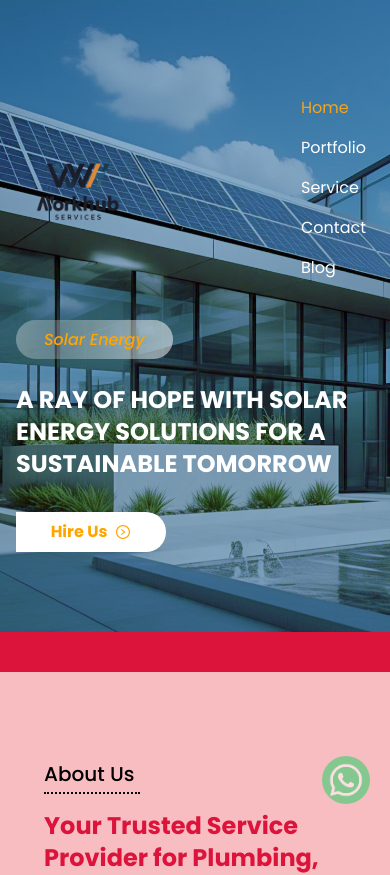
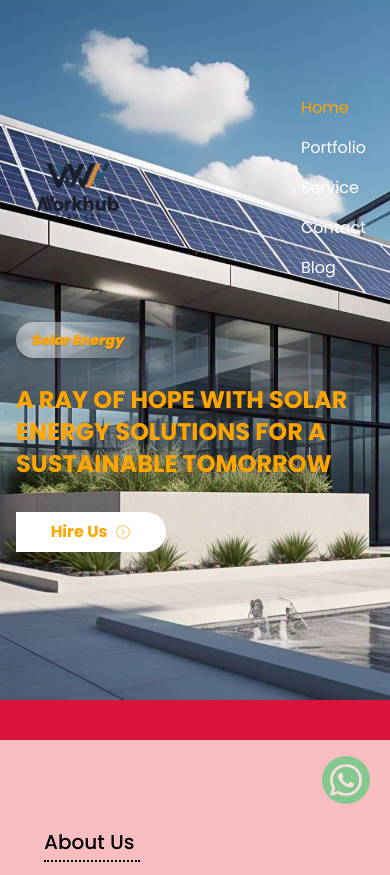
Before and after one commit to Georgechisom/workhub-solar, a React (Create React App) app: page / in a window 390 px wide. Shown: the top 875 px of the page. Built offline with nearby package versions, Linux system fonts and the light colour scheme.

Commit message:
app updated

```diff
--- a/src/components/otherCss/home.css
+++ b/src/components/otherCss/home.css
@@ -1,12 +1,8 @@
 .bgcss{
-    width: 100%;
-    height: 100%;
-    /* animation: name duration timing-function delay iteration-count direction fill-mode; */
     animation: upDownAndBack 10s linear infinite;
     perspective: 1000px;
     background-size: cover;
     perspective-origin: 50% 50%;
-    /* background-color: rgba(117, 43, 5, 0.48); */
     background-blend-mode: darken;
 }
 
@@ -78,12 +74,7 @@
 
 @media screen and (max-width: 992px) {
     .bgcss{
-        width: 100%;
-        /* animation: name duration timing-function delay iteration-count direction fill-mode; */
         animation: leftToRight 100s linear infinite;
-        perspective: 1000px;
-        perspective-origin: 50% 50%;
-        background-color: rgba(21, 93, 149, 0.51);
     }
 }
 
--- a/src/pages/HomePage.js
+++ b/src/pages/HomePage.js
@@ -1,7 +1,7 @@
 import React, { useEffect, useRef, useState } from 'react';
 import Navbar from '../components/Navbar/Navbar';
 import BackgroundImage from "../images/solarlongpanels.JPG";
-import BackgroundImage1 from "../images/our_electric_service.jpg";
+import BackgroundImage1 from "../images/interiors.jpg";
 import BackgroundImage2 from "../images/our_plumbing_service.webp";
 import Logo from "../images/workhublogo.png";
 import { Link } from 'react-router-dom';
@@ -33,9 +33,24 @@ const HomePage = () => {
 
 
   const slideData = [
-    { url: BackgroundImage, caption: 'A RAY OF HOPE WITH SOLAR ENERGY SOLUTIONS FOR A SUSTAINABLE TOMORROW', energy: "Solar Energy", style: { color: "orange" }, },
-    { url: BackgroundImage1, caption: 'SPARK INNOVATION BY UNLEASHING THE POTENTIAL ENERGY WITH ADVANCED TECHNOLOGY', energy: "Electric Energy", style: { color: "#DC143C" }, },
-    { url: BackgroundImage2, caption: 'PIPE DREAM TO REALITY VIA DELIVERING EFFICIENT PLUMBING SOLUTIONS FOR A BETTER WORLD', energy: "Pipe Synergy", style: { color: "#26d367" }, },
+    { url: BackgroundImage,
+      caption: 'A RAY OF HOPE WITH SOLAR ENERGY SOLUTIONS FOR A SUSTAINABLE TOMORROW',
+      energy: "Solar Energy",
+      style: { color: "orange", },
+      backgroundColor: "rgba(117, 43, 5, 0.3)",
+    },
+    { url: BackgroundImage1,
+      caption: 'SPARK INNOVATION BY UNLEASHING THE POTENTIAL ENERGY WITH ADVANCED TECHNOLOGY',
+      energy: "Electric Energy",
+      style: { color: "#DC143C", },
+      backgroundColor: "rgba(21, 93, 149, 0.51);",
+    },
+    { url: BackgroundImage2,
+      caption: 'PIPE DREAM TO REALITY VIA DELIVERING EFFICIENT PLUMBING SOLUTIONS FOR A BETTER WORLD',
+      energy: "Pipe Synergy",
+      style: { color: "#26d367", },
+      backgroundColor: "rgba(142, 180, 134, 0.294)",
+    },
   ];
 
   useEffect(() => {
@@ -385,7 +400,7 @@ const HomePage = () => {
     <div className='my-auto'>
       <Navbar />
 
-      <section className='max-w-screen-xl lg:my-10 mx-auto w-full h-full overflow-hidden lg:rounded-2xl py-16 md:py-10 items-center justify-center bgcss' style={{ backgroundImage: `url('${slideData[currentIndex].url}')`, objectFit: "cover", }}>
+      {/* <section className='max-w-screen-xl lg:my-10 mx-auto w-full h-full overflow-hidden lg:rounded-2xl py-16 md:py-10 items-center justify-center bgcss' style={{ backgroundImage: `url('${slideData[currentIndex].url}')`, objectFit: "cover", }}>
         <div>
           <div className='flex items-center justify-between px-6 lg:px-20'>
             <Link to="/"><img src={Logo} alt='Logo' className='w-28 md:w-32 lg:w-32 mt-2 mb-2 object-cover cursor-pointer'/></Link>
@@ -417,7 +432,41 @@ const HomePage = () => {
             </Link>
           </div>
         </div>
-      </section>
+      </section> */}
+
+      <section className='max-w-screen-xl lg:my-10 mx-auto w-full h-[700px] md:h-[1000px] overflow-hidden lg:rounded-2xl py-16 md:py-10 items-center justify-center bgcss' style={{ backgroundImage: `url('${slideData[currentIndex].url}')`, objectFit: "cover", backgroundColor: `url('${slideData[currentIndex].backgroundColor}')` }}>
+        <div className=''>
+          <div className='flex items-center justify-between px-6 lg:px-20'>
+            <Link to="/"><img src={Logo} alt='Logo' className='w-28 md:w-32 lg:w-32 mt-2 mb-2 object-cover cursor-pointer'/></Link>
+            <div className='flex flex-col text-white gap-y-2 md:gap-y-3 lg:gap-y-4 py-8'>
+              <Link className='hover:font-semibold hover:text-[#DC143C] cursor-pointer'to="/" style={slideData[currentIndex].style} >Home</Link>
+              <Link className='hover:font-semibold hover:text-[#DC143C] cursor-pointer py-2' to="/portfolio">Portfolio</Link>
+              <Link className='hover:font-semibold hover:text-[#DC143C] cursor-pointer' to="/service">Service</Link>
+              <Link className='hover:font-semibold hover:text-[#DC143C] cursor-pointer py-2' to="/contact">Contact</Link>
+              <Link className='hover:font-semibold hover:text-[#DC143C] cursor-pointer' to="/blog">Blog</Link>
+            </div>
+          </div>
+          <div className='py-4 px-4 md:px-6 lg:px-20'>
+            <span className='rounded-full bgspecial italic relative text-sm md:text-base mymover' style={slideData[currentIndex].style} >
+              {slideData[currentIndex].energy}
+              <span className="absolute inset-0 z-0"></span>
+            </span>
+            <div className='flex flex-col lg:flex-row lg:items-end'>
+              <p className='font-bold lg:font-extrabold text-2xl md:text-4xl lg:text-6xl py-8 md:py-10 lg:py-16' style={slideData[currentIndex].style}>
+                {slideData[currentIndex].caption}
+              </p>
+              <div className='italic hidden  md:grid grid-cols-1 py-4 md:py-10 lg:py-8 font-semibold text-white w-full'>
+                <span>Utility Technology</span>
+                <span>Harnessing <b style={slideData[currentIndex].style}>THE POWER</b> of Electricity, Plumbing, and More </span>
+              </div>
+            </div>
+            <Link to="/contact" className='rounded-r-full bg-white px-7 py-2 font-bold w-[150px] h-[40px] cursor-pointer hover:italic flex text-nowrap justify-center items-center gap-x-2 hover:bg-transparent hover:border-2 hover:border-current mymoveeff' style={slideData[currentIndex].style}>
+              Hire Us
+              <svg stroke="currentColor" fill="currentColor" strokeWidth="0" viewBox="0 0 1024 1024" className="animate-pulse" height="1em" width="1em" xmlns="http://www.w3.org/2000/svg"><path d="M666.7 505.5l-246-178A8 8 0 0 0 408 334v46.9c0 10.2 4.9 19.9 13.2 25.9L566.6 512 421.2 617.2c-8.3 6-13.2 15.6-13.2 25.9V690c0 6.5 7.4 10.3 12.7 6.5l246-178c4.4-3.2 4.4-9.8 0-13z"></path><path d="M512 64C264.6 64 64 264.6 64 512s200.6 448 448 448 448-200.6 448-448S759.4 64 512 64zm0 820c-205.4 0-372-166.6-372-372s166.6-372 372-372 372 166.6 372 372-166.6 372-372 372z"></path></svg>
+            </Link>
+          </div>
+        </div>
+      </section >
 
       <Tools />
 
```
